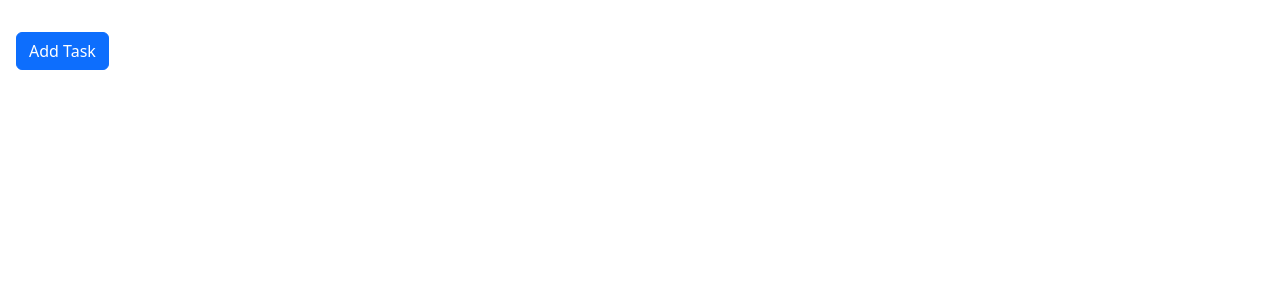
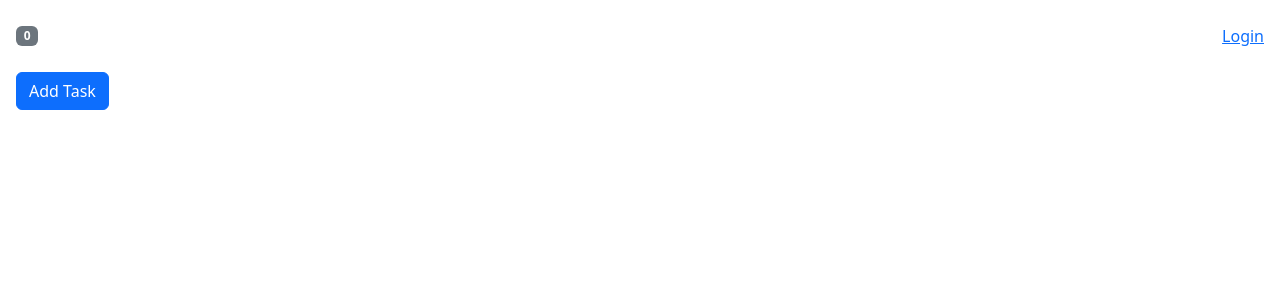
Before and after one commit to Haitam-Elgharras/playground, a React (Vite) app: page / in a window 1280 px wide. Shown: the top 300 px of the page. Built offline with nearby package versions, Linux system fonts and the light colour scheme.

Commit message:
React Context: Simple use case to pass the state of tasks across componenets

```diff
--- a/src/App.tsx
+++ b/src/App.tsx
@@ -1,12 +1,27 @@
+import { useReducer } from "react";
 import "./App.css";
 import PostList from "./react-query/PostList";
 import TodoForm from "./react-query/TodoForm";
 import TodoList from "./react-query/TodoList";
 import Counter from "./state-management/Counter";
+import LoginStatus from "./state-management/LoginStatus";
 import TaskList from "./state-management/TaskList";
+import tasksReducer from "./state-management/reducers/tasksReducer";
+import NavBar from "./state-management/NavBar";
+import HomePage from "./state-management/HomePage";
+import TasksContext from "./state-management/contexts/tasksContext";
 
 function App() {
-  return <TaskList />;
+  const [tasks, dispatch] = useReducer(tasksReducer, []);
+
+  return (
+    <>
+      <TasksContext.Provider value={{ tasks, dispatch }}>
+        <NavBar />
+        <HomePage />
+      </TasksContext.Provider>
+    </>
+  );
 }
 
 export default App;
--- a/src/state-management/HomePage.tsx
+++ b/src/state-management/HomePage.tsx
@@ -1,4 +1,4 @@
-import TaskList from './TaskList';
+import TaskList from "./TaskList";
 
 const HomePage = () => {
   return <TaskList />;
--- a/src/state-management/LoginStatus.tsx
+++ b/src/state-management/LoginStatus.tsx
@@ -1,22 +1,27 @@
-import { useState } from "react";
+import { useReducer } from "react";
+import authReducer from "./reducers/authReducer";
 
 const LoginStatus = () => {
-  const [user, setUser] = useState('');
+  const [user, dispatch] = useReducer(authReducer, "");
 
   if (user)
     return (
       <>
         <div>
           <span className="mx-2">{user}</span>
-          <a onClick={() => setUser('')} href="#">
+          <a onClick={() => dispatch({ type: "LOGOUT" })} href="#">
             Logout
           </a>
         </div>
       </>
     );
+
   return (
     <div>
-      <a onClick={() => setUser('mosh.hamedani')} href="#">
+      <a
+        onClick={() => dispatch({ type: "LOGIN", name: "John smith" })}
+        href="#"
+      >
         Login
       </a>
     </div>
--- a/src/state-management/NavBar.tsx
+++ b/src/state-management/NavBar.tsx
@@ -1,9 +1,12 @@
-import LoginStatus from './LoginStatus';
+import { useContext } from "react";
+import LoginStatus from "./LoginStatus";
+import TasksContext from "./contexts/tasksContext";
 
 const NavBar = () => {
+  const { tasks } = useContext(TasksContext);
   return (
     <nav className="navbar d-flex justify-content-between">
-      <span className="badge text-bg-secondary">4</span>
+      <span className="badge text-bg-secondary">{tasks.length}</span>
       <LoginStatus />
     </nav>
   );
--- a/src/state-management/TaskList.tsx
+++ b/src/state-management/TaskList.tsx
@@ -1,8 +1,9 @@
-import { useReducer, useState } from "react";
-import tasksReducer, { Task } from "./reducers/tasksReducer";
+import { useContext, useReducer } from "react";
+import tasksReducer from "./reducers/tasksReducer";
+import TasksContext from "./contexts/tasksContext";
 
 const TaskList = () => {
-  const [tasks, dispatch] = useReducer(tasksReducer, []);
+  const { tasks, dispatch } = useContext(TasksContext);
   return (
     <>
       <button
@@ -11,7 +12,10 @@ const TaskList = () => {
         onClick={() =>
           dispatch({
             type: "ADD",
-            payload: { id: Date.now(), title: "Task" + Date.now() },
+            payload: {
+              id: Date.now(),
+              title: "Task" + Date.now(),
+            },
           })
         }
         className="btn btn-primary my-3"
--- /dev/null
+++ b/src/state-management/contexts/tasksContext.ts
@@ -0,0 +1,13 @@
+import React from "react";
+import { Task, TaskAction } from "../reducers/tasksReducer";
+
+interface TasksContextType {
+  tasks: Task[];
+  dispatch: React.Dispatch<TaskAction>;
+}
+
+const TasksContext = React.createContext<TasksContextType>(
+  {} as TasksContextType
+);
+
+export default TasksContext;
--- /dev/null
+++ b/src/state-management/reducers/authReducer.ts
@@ -0,0 +1,23 @@
+interface LoginAction {
+  type: "LOGIN";
+  name: string;
+}
+
+interface LogoutAction {
+  type: "LOGOUT";
+}
+
+type AuthAction = LoginAction | LogoutAction;
+
+const authReducer = (state: string, action: AuthAction): string => {
+  switch (action.type) {
+    case "LOGIN":
+      return action.name;
+    case "LOGOUT":
+      return "";
+    default:
+      return state;
+  }
+};
+
+export default authReducer;
--- a/src/state-management/reducers/tasksReducer.ts
+++ b/src/state-management/reducers/tasksReducer.ts
@@ -3,12 +3,12 @@ export interface Task {
   title: string;
 }
 
-interface TaskActoin {
+export interface TaskAction {
   type: "ADD" | "DELETE";
   payload: Task | number;
 }
 
-const tasksReducer = (state: Task[], action: TaskActoin): Task[] => {
+const tasksReducer = (state: Task[], action: TaskAction): Task[] => {
   switch (action.type) {
     case "ADD":
       return [...state, action.payload as Task];
```
Also changed, not shown: src/state-management/notes.txt.
